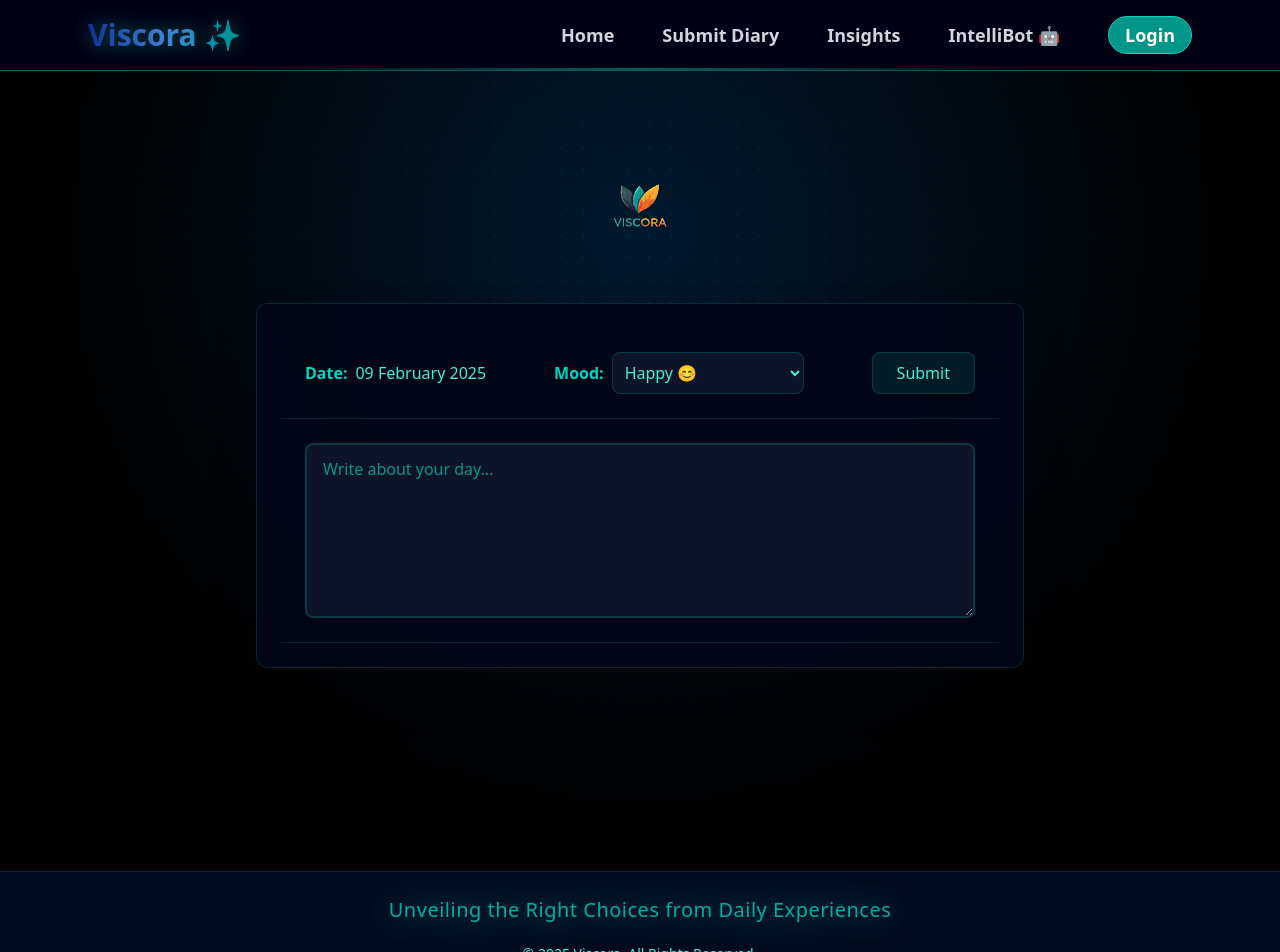
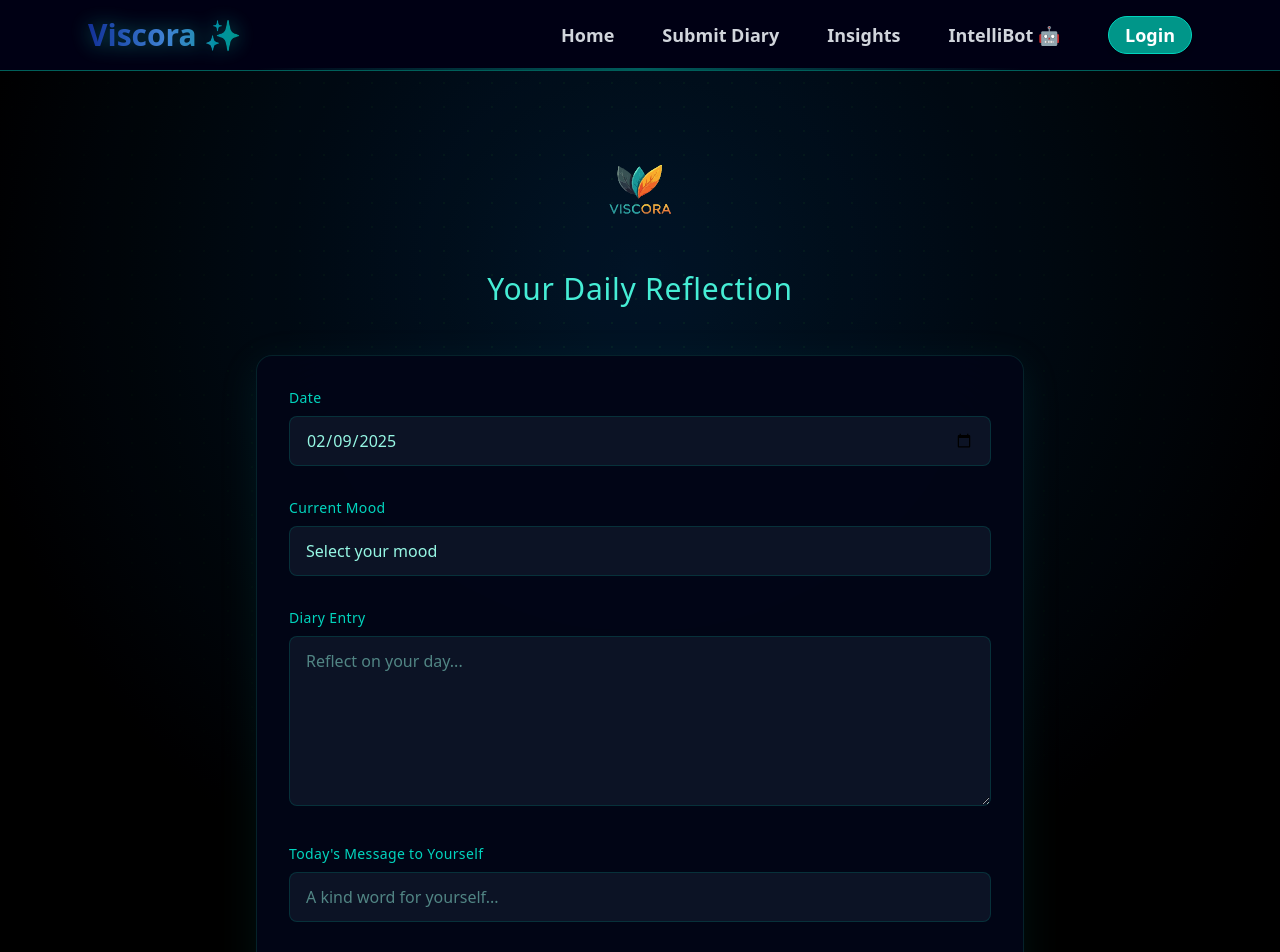
Before and after one commit to Sumandeep2004/Viscora, a React (Vite) app: page /manager in a window 1280 px wide. Shown: the top 952 px of the page. Built offline with nearby package versions, Linux system fonts and the light colour scheme.

Commit message:
changed manager (diary form) for react-hook-form

```diff
--- a/src/components/Login.jsx
+++ b/src/components/Login.jsx
@@ -1,7 +1,7 @@
 import React from "react";
 
 const Login = () => {
-  // Placeholder functions for handling login (replace with real auth logic)
+  // Placeholder functions for handling login (in future it would be replaced with real auth logic)
   const handleGoogleSignIn = () => {
     console.log("Google Sign-In Clicked!");
     // Add Google Sign-In logic here
--- a/src/components/Manager.jsx
+++ b/src/components/Manager.jsx
@@ -1,167 +1,79 @@
-// import React from "react";
-
-// const Manager = () => {
-//   return (
-//     <div className="min-h-screen relative bg-[#000000] overflow-hidden">
-//       {/* Background Styling */}
-//       <div className="absolute inset-0 z-0 bg-[radial-gradient(#22d3ee22_1px,#000a1f_1px)] bg-[size:22px_22px]">
-//         <div className="absolute inset-0 bg-[radial-gradient(circle_600px_at_50%_20%,#0f6e8225,#000)]" />
-//       </div>
-
-//       <main className="relative z-10 min-h-screen flex flex-col items-center pt-12 sm:pt-12 md:pt-22 px-4 sm:px-6">
-//         {/* Logo & Header Section */}
-//         <header className="w-full max-w-2xl flex flex-col items-center space-y-4 mb-8 sm:mb-12">
-//           <img
-//             src="src/assets/viscora.svg"
-//             alt="Viscora Logo"
-//             className="w-20 h-20 sm:w-24 sm:h-24 rounded-full transition-all duration-300 hover:scale-110 hover:shadow-[0_0_20px_#14b8a6aa]"
-//           />
-
-//           <h1 className="text-center text-xl sm:text-xl md:text-3xl font-medium text-teal-400 tracking-wide drop-shadow-[0_0_15px_#14b8a6] px-4 animate-[pulse_5s_infinite]">
-//             Unveiling the Right Choices from Daily Experiences
-//           </h1>
-//         </header>
-
-//         {/* Diary Form Section */}
-//         <section
-//           className="w-full max-w-2xl bg-[#020617]/90 backdrop-blur-xl rounded-xl shadow-2xl
-//           border border-teal-900/50 p-6 sm:p-8 space-y-6"
-//         >
-//           {/* Form Fields */}
-//           <div className="space-y-6">
-//             {/* Date Input */}
-//             <div className="space-y-2">
-//               <label className="block text-teal-400 text-sm font-medium">
-//                 Date
-//               </label>
-//               <input
-//                 type="date"
-//                 className="w-full bg-[#0f172a]/90 text-teal-300 border-2 border-teal-800/50 rounded-lg
-//                           px-4 py-3 focus:outline-none focus:border-teal-500 focus:ring-2 focus:ring-teal-500/30
-//                           transition-all duration-200 placeholder-teal-600"
-//               />
-//             </div>
-
-//             {/* Diary Entry */}
-//             <div className="space-y-2">
-//               <label className="block text-teal-400 text-sm font-medium">
-//                 Diary Entry
-//               </label>
-//               <textarea
-//                 rows="5"
-//                 className="w-full bg-[#0f172a]/90 text-teal-300 border-2 border-teal-800/50 rounded-lg
-//                           px-4 py-3 focus:outline-none focus:border-teal-500 focus:ring-2 focus:ring-teal-500/30
-//                           transition-all duration-200 placeholder-teal-600"
-//                 placeholder="Write about your day..."
-//               />
-//             </div>
-
-//             {/* Mood Selection */}
-//             <div className="space-y-2">
-//               <label className="block text-teal-400 text-sm font-medium">
-//                 Current Mood
-//               </label>
-//               <select
-//                 className="w-full bg-[#0f172a]/90 text-teal-300 border-2 border-teal-800/50 rounded-lg
-//                           px-4 py-3 focus:outline-none focus:border-teal-500 focus:ring-2 focus:ring-teal-500/30
-//                           transition-all duration-200"
-//               >
-//                 <option>Happy 😊</option>
-//                 <option>Sad 😢</option>
-//                 <option>Excited 🎉</option>
-//                 <option>Angry 😠</option>
-//                 <option>Relaxed 😌</option>
-//                 <option>Motivated 💪</option>
-//                 <option>Stressed 😖</option>
-//                 <option>Neutral 🥱</option>
-//               </select>
-//             </div>
-
-//             {/* Self Message */}
-//             <div className="space-y-2">
-//               <label className="block text-teal-400 text-sm font-medium">
-//                 Today's Message to Yourself
-//               </label>
-//               <input
-//                 type="text"
-//                 className="w-full bg-[#0f172a]/90 text-teal-300 border-2 border-teal-800/50 rounded-lg
-//                           px-4 py-3 focus:outline-none focus:border-teal-500 focus:ring-2 focus:ring-teal-500/30
-//                           transition-all duration-200 placeholder-teal-600"
-//                 placeholder="Your personal encouragement..."
-//               />
-//             </div>
-//           </div>
-
-//           {/* Submit Button */}
-//           <button
-//             className="w-full relative group overflow-hidden rounded-xl bg-teal-900/30
-//             border border-teal-800/50 hover:border-teal-500/50 transition-all duration-300
-//             focus:outline-none focus:ring-2 focus:ring-teal-500/50"
-//           >
-//             <div
-//               className="absolute inset-0 bg-[conic-gradient(from_90deg_at_50%_50%,#0f172a_0%,#14b8a6_50%,#0f172a_100%)]
-//               opacity-0 group-hover:opacity-30 animate-spin-slow transition-opacity duration-300"
-//             />
-//             <div className="relative flex items-center justify-center px-8 py-4 backdrop-blur-lg">
-//               <span className="text-sm font-medium text-teal-300/90">
-//                 Submit
-//               </span>
-//             </div>
-//           </button>
-//         </section>
-//       </main>
-//     </div>
-//   );
-// };
-
-// export default Manager;
-
 import React, { useEffect, useState } from "react";
 
 const Manager = () => {
   const [date, setDate] = useState("");
+  const [mood, setMood] = useState("");
+  const [entry, setEntry] = useState("");
+  const [message, setMessage] = useState("");
 
   useEffect(() => {
-    setDate(
-      new Date().toLocaleDateString("en-GB", {
-        day: "2-digit",
-        month: "long",
-        year: "numeric",
-      })
-    );
+    setDate(new Date().toISOString().split("T")[0]);
   }, []);
 
+  const handleSubmit = (e) => {
+    e.preventDefault();
+    console.log("Submitted Data:", { date, mood, entry, message });
+  };
+
   return (
-    <div className="min-h-screen relative bg-[#000000] overflow-hidden">
-      {/* Background Styling */}
-      <div className="absolute inset-0 z-0 bg-[radial-gradient(#22d3ee22_1px,#000a1f_1px)] bg-[size:22px_22px]">
-        <div className="absolute inset-0 bg-[radial-gradient(circle_600px_at_50%_20%,#0f6e8225,#000)]" />
+    <div className="min-h-screen bg-[#000000] overflow-hidden relative">
+      {/* Enhanced Background Styling */}
+      <div className="absolute inset-0 z-0 bg-[radial-gradient(#22d3ee22_1px,#000a1f_1px)] bg-[size:24px_24px] opacity-90">
+        <div className="absolute inset-0 bg-[radial-gradient(circle_700px_at_50%_20%,#0f6e8220,#000000)]" />
       </div>
 
-      <main className="relative z-10 min-h-screen flex flex-col items-center pt-12 sm:pt-12 md:pt-22 px-4 sm:px-6">
-        {/* Logo & Header Section */}
-        <header className="w-full max-w-2xl flex flex-col items-center space-y-4 mb-8 sm:mb-12">
+      <main className="relative z-10 min-h-screen flex flex-col items-center px-4 sm:px-6 lg:px-8 pt-16 pb-12">
+        {/* Header Section */}
+        <header className="w-full max-w-3xl flex flex-col items-center space-y-6 mb-12">
           <img
             src="src/assets/viscora.svg"
             alt="Viscora Logo"
-            className="w-20 h-20 sm:w-24 sm:h-24 rounded-full transition-all duration-300 hover:scale-110 hover:shadow-[0_0_20px_#14b8a6aa]"
+            className="w-24 h-24 sm:w-28 sm:h-28 rounded-full object-cover
+                       transition-all duration-300 hover:scale-105 hover:shadow-[0_0_25px_#14b8a688]"
           />
-
-          {/* <h1 className="text-center text-xl sm:text-xl md:text-3xl font-medium text-teal-400 tracking-wide drop-shadow-[0_0_15px_#14b8a6] px-4 animate-[pulse_5s_infinite]">
-            Unveiling the Right Choices from Daily Experiences
-          </h1> */}
+          <h1 className="text-teal-300 text-2xl sm:text-3xl font-light tracking-wide">
+            Your Daily Reflection
+          </h1>
         </header>
 
-        <div className="w-full max-w-3xl border border-teal-900/50 bg-[#020617]/90 backdrop-blur-xl rounded-xl shadow-2xl relative z-10 p-6">
-          {/* Form Section */}
-          <div className="p-6 border-b border-teal-900/50 text-teal-400 flex flex-col md:flex-row md:items-center md:justify-between gap-4">
-            <div className="flex items-center gap-2">
-              <span className="font-bold">Date:</span>
-              <span className="text-teal-300">{date}</span>
+        {/* Form Section */}
+        <form
+          onSubmit={handleSubmit}
+          className="w-full max-w-3xl bg-[#020617]/95 backdrop-blur-2xl rounded-2xl
+                     border border-teal-900/40 shadow-[0_10px_40px_rgba(20,184,166,0.1)]
+                     p-6 sm:p-8 transition-all duration-300 hover:shadow-[0_10px_50px_rgba(20,184,166,0.15)]"
+        >
+          <div className="space-y-8">
+            {/* Date Input */}
+            <div className="space-y-2">
+              <label className="block text-teal-400 text-sm font-medium tracking-wide">
+                Date
+              </label>
+              <input
+                type="date"
+                value={date}
+                onChange={(e) => setDate(e.target.value)}
+                className="w-full bg-[#0f172a]/80 text-teal-200 border border-teal-800/40
+                          rounded-lg px-4 py-3 transition-all duration-200
+                          focus:outline-none focus:border-teal-600 focus:ring-2
+                          focus:ring-teal-500/20 hover:border-teal-700/60"
+              />
             </div>
-            <div className="flex items-center gap-2">
-              <span className="font-bold">Mood:</span>
-              <select className="border p-2 bg-[#0f172a]/90 text-teal-300 border-teal-800/50 rounded-lg focus:outline-none focus:border-teal-500 focus:ring-2 focus:ring-teal-500/30 transition-all duration-200 w-48 hover:font-bold">
+
+            {/* Mood Selection */}
+            <div className="space-y-2">
+              <label className="block text-teal-400 text-sm font-medium tracking-wide">
+                Current Mood
+              </label>
+              <select
+                value={mood}
+                onChange={(e) => setMood(e.target.value)}
+                className="w-full bg-[#0f172a]/80 text-teal-200 border border-teal-800/40
+                          rounded-lg px-4 py-3 transition-all duration-200
+                          focus:outline-none focus:border-teal-600 focus:ring-2
+                          focus:ring-teal-500/20 hover:border-teal-700/60 appearance-none"
+              >
+                <option value="">Select your mood</option>
                 <option>Happy 😊</option>
                 <option>Sad 😢</option>
                 <option>Excited 🎉</option>
@@ -172,21 +84,60 @@ const Manager = () => {
                 <option>Neutral 🥱</option>
               </select>
             </div>
-            <div className="flex justify-center">
-              <button className="border px-6 py-2 rounded-lg bg-teal-900/30 border-teal-800/50 hover:border-teal-500/50 text-teal-300 focus:outline-none focus:ring-2 focus:ring-teal-500/50 transition-all duration-300">
-                Submit
-              </button>
+
+            {/* Diary Entry */}
+            <div className="space-y-2">
+              <label className="block text-teal-400 text-sm font-medium tracking-wide">
+                Diary Entry
+              </label>
+              <textarea
+                value={entry}
+                onChange={(e) => setEntry(e.target.value)}
+                rows="6"
+                className="w-full bg-[#0f172a]/80 text-teal-200 border border-teal-800/40
+                          rounded-lg px-4 py-3 transition-all duration-200
+                          focus:outline-none focus:border-teal-600 focus:ring-2
+                          focus:ring-teal-500/20 hover:border-teal-700/60 resize-y"
+                placeholder="Reflect on your day..."
+              ></textarea>
             </div>
+
+            {/* Message to Self */}
+            <div className="space-y-2">
+              <label className="block text-teal-400 text-sm font-medium tracking-wide">
+                Today's Message to Yourself
+              </label>
+              <input
+                type="text"
+                value={message}
+                onChange={(e) => setMessage(e.target.value)}
+                className="w-full bg-[#0f172a]/80 text-teal-200 border border-teal-800/40
+                          rounded-lg px-4 py-3 transition-all duration-200
+                          focus:outline-none focus:border-teal-600 focus:ring-2
+                          focus:ring-teal-500/20 hover:border-teal-700/60"
+                placeholder="A kind word for yourself..."
+              />
+            </div>
+
+            {/* Submit Button */}
+            <button
+              type="submit"
+              className="w-full relative group overflow-hidden rounded-xl
+                        bg-teal-900/20 border border-teal-800/40 py-3 px-6
+                        transition-all duration-300 hover:bg-teal-900/30
+                        hover:border-teal-600/60 focus:outline-none
+                        focus:ring-2 focus:ring-teal-500/40"
+            >
+              <div
+                className="absolute inset-0 bg-[conic-gradient(from_90deg_at_50%_50%,#0f172a_0%,#14b8a6_50%,#0f172a_100%)]
+                          opacity-0 group-hover:opacity-20 transition-opacity duration-300 animate-spin-slow"
+              />
+              <span className="relative text-teal-300 font-medium tracking-wide">
+                Save Reflection
+              </span>
+            </button>
           </div>
-
-          {/* Diary Entry Space */}
-          <div className="p-6 h-56 border-b border-teal-900/50">
-            <textarea
-              className="w-full h-full bg-[#0f172a]/90 text-teal-300 border-2 border-teal-800/50 rounded-lg px-4 py-3 focus:outline-none focus:border-teal-500 focus:ring-2 focus:ring-teal-500/30 transition-all duration-200 placeholder-teal-600"
-              placeholder="Write about your day..."
-            ></textarea>
-          </div>
-        </div>
+        </form>
       </main>
     </div>
   );
```
